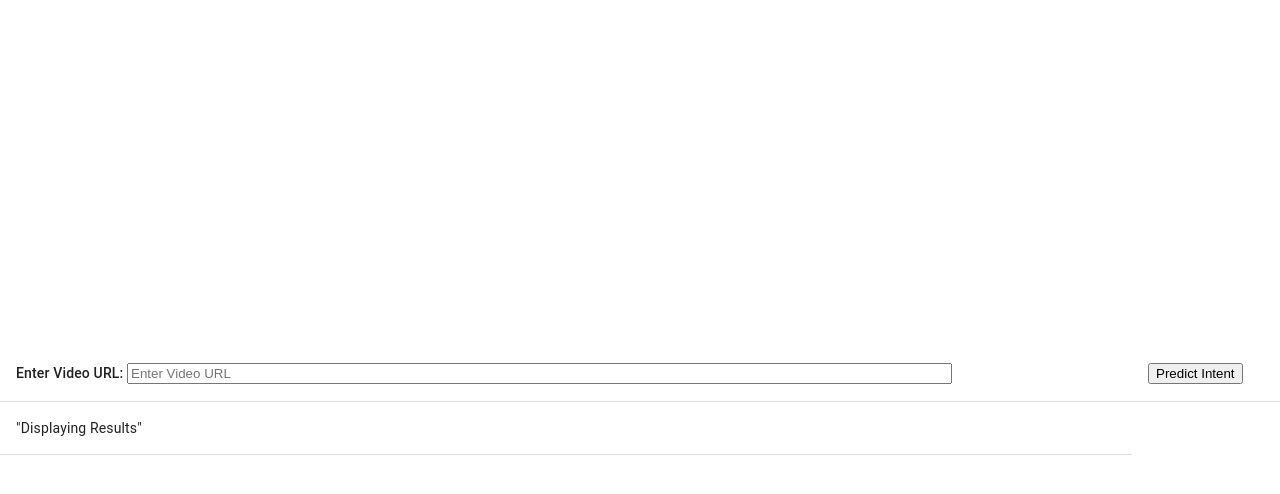
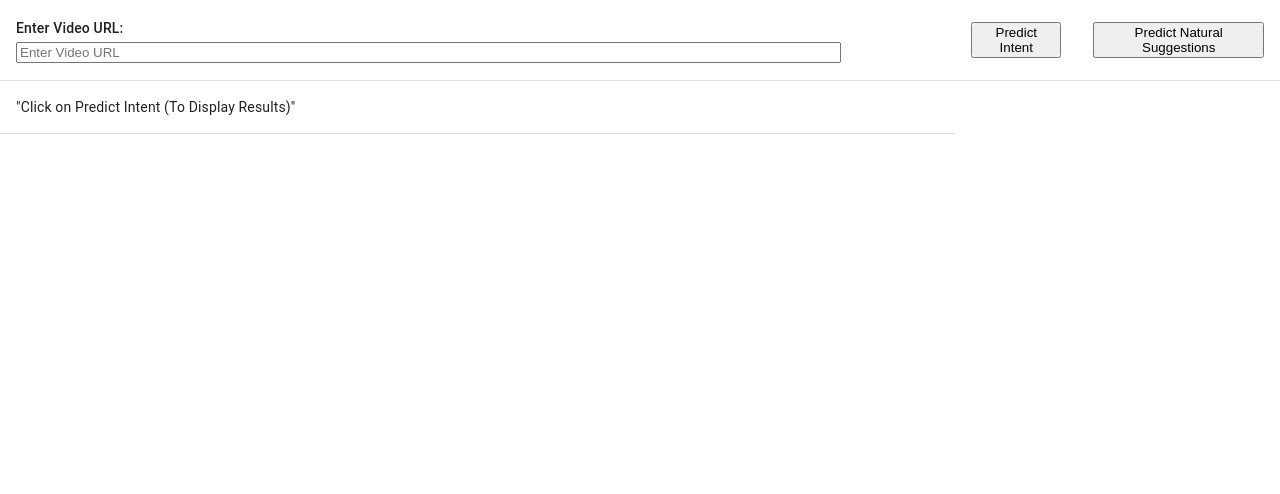
Before and after one commit to Berkeley-ExpressMe/ExpressMe-App, a React (Create React App) app in the folder expressme-app/: page / in a window 1280 px wide. Shown: the top 494 px of the page. Built offline with nearby package versions, Linux system fonts and the light colour scheme.

Commit message:
Checking in final code

```diff
--- a/expressme-app/package.json
+++ b/expressme-app/package.json
@@ -9,6 +9,7 @@
     "@material-ui/icons": "^4.11.3",
     "@material/data-table": "^14.0.0",
     "@mui/material": "^5.9.1",
+    "@mui/x-data-grid": "^5.14.0",
     "@testing-library/jest-dom": "^5.11.4",
     "@testing-library/react": "^11.1.0",
     "@testing-library/user-event": "^12.1.10",
@@ -20,6 +21,7 @@
     "react-speech": "^1.0.2",
     "react-video-recorder": "^3.19.3",
     "typescript": "^4.7.4",
+    "video-react": "^0.15.0",
     "web-vitals": "^2.1.4"
   },
   "scripts": {
--- a/expressme-app/src/App.js
+++ b/expressme-app/src/App.js
@@ -1,5 +1,7 @@
 import logo from './logo.svg';
+import { Player, LoadingSpinner, BigPlayButton } from 'video-react';
 import './App.css';
+
 import { makeStyles } from '@mui/material/styles';
 import Button from '@mui/material/Button';
 import CssBaseline from '@mui/material/CssBaseline';
@@ -7,50 +9,30 @@ import DialogActions from '@mui/material/DialogActions';
 import DialogContent from '@mui/material/DialogContent';
 import Speech from 'react-speech';
 import Table from '@mui/material/Table';
+import { DataGrid, GridColDef, GridValueGetterParams } from '@mui/x-data-grid';
 import Paper from '@mui/material/Paper';
 import TableContainer from '@mui/material/TableContainer';
+import CheckBox from '@mui/material/Checkbox';
 import TableBody from '@mui/material/TableBody';
 import TableCell from '@mui/material/TableCell';
 import TableHead from '@mui/material/TableHead';
 import TableRow from '@mui/material/TableRow';
 import styled from 'styled-components';
-
+//Import useState and useEffect from react
+import React, { useState, useEffect } from 'react';
 //Import the PlayIcon ui
 
 import RecordVideo from './components/RecordVideo';
 import PredictIntent from './components/PredictIntent';
+import PlayArrow from '@material-ui/icons/PlayArrow';
+import { alignProperty } from '@mui/material/styles/cssUtils';
 
 
-var contentToDisplay = "";
-
-function onSuccessPredictIntent(response) {
-  console.log("Successfully predicted intent", response.data);
-  var sentences = response.data.sentences;
-  contentToDisplay = "";
-  contentToDisplay = '<Table><TableHead><TableRow><TableCell>Action: </TableCell><TableCell align="right">Possible Intent :</TableCell></TableRow></TableHead><TableBody><TableRow>&nbsp;</TableRow>';
-  //Iterate Sentences dict and display each sentence within it in a Dialog with Speech component
-  for (var key in sentences) {
-    var sentenceArr = sentences[key];
-    console.log("The Action is ", key);
-    console.log("The sentence is ", sentenceArr);
-    contentToDisplay += '<TableRow colSpan="2"><TableCell>Action :' + key + '</TableCell></TableRow><TableRow>&nbsp;</TableRow>';
-    for (var index in sentenceArr) {
-      contentToDisplay += '<TableRow colSpan="2"><TableCell>' + sentenceArr[index] + '"</TableCell></TableRow><TableRow>&nbsp;</TableRow>';
-    }
-    //Iterate sentence array and display key and sentence in a table with ID Intent_table
-  }
-  contentToDisplay += "<TableRow>&nbsp;</TableRow></TableBody></Table>";
-  //set the contentToDisplay to the table with ID Intent_table
-  console.log("The content to display is ", contentToDisplay);
-  document.getElementById("results").innerHTML = contentToDisplay;
 
 
-}
-function onErrorPredictIntent(err) {
-  //var contentToDisplay = '<div>Error getting Intent: ' + err + '</div>';
-  console.log("Error predicting intent", err);
-  //return (contentToDisplay);
-}
+//Add <Table /> component as a parameter to the PredictIntent function
+
+
 const htmlDecode = content => {
   let e = document.createElement("div");
   e.innerHTML = content;
@@ -58,17 +40,199 @@ const htmlDecode = content => {
 };
 
 function App() {
+  function onSuccessPredictIntent(response) {
+    console.log("Successfully predicted intent", response.data);
+    var sentences = response.data.sentences;
+    var contentToDisplay = "";
+    //contentToDisplay = '<Table><TableHead><TableRow><TableCell>Action: </TableCell><TableCell align="right">Possible Intent :</TableCell></TableRow></TableHead><TableBody><TableRow>&nbsp;</TableRow>';
+    var uniqueKey = 0;
+    let rowData = [...data]
+    //Iterate Sentences dict and display each sentence within it in a Dialog with Speech component
+    for (var key in sentences) {
+      var sentenceArr = sentences[key];
+      console.log("The Action is ", key);
+      console.log("The sentence is ", sentenceArr);
+      //contentToDisplay += '<TableRow colSpan="2"><TableCell>Action :' + key + '</TableCell></TableRow><TableRow>&nbsp;</TableRow>';
+      for (var index in sentenceArr) {
+
+        uniqueKey++;
+        console.log("The key to be pushed is ", uniqueKey);
+        rowData.push({ id: uniqueKey, action: key, intent: sentenceArr[index] });
+        console.log("The data to be pushed is ", rowData);
+        //
+        //setRows.push(rows, { key: index, action: key, intent: sentenceArr[index] });
+      }
+      //Iterate sentence array and display key and sentence in a table with ID Intent_table
+    }
+    setData(rowData);
+    contentToDisplay += "<TableRow>&nbsp;</TableRow></TableBody></Table>";
+    //set the contentToDisplay to the table with ID Intent_table
+    console.log("The content to display is ", contentToDisplay);
+    //document.getElementById("results").innerHTML = contentToDisplay;
+  }
+  function onErrorPredictIntent(err) {
+    //var contentToDisplay = '<div>Error getting Intent: ' + err + '</div>';
+    console.log("Error predicting intent", err);
+    //return (contentToDisplay);
+  }
+  function onSuccessPredictNlpIntent(response) {
+    console.log("Successfully predicted nlp intent", response.data);
+    var sentences = response.data.sentences;
+    var contentToDisplay = "";
+    //contentToDisplay = '<Table><TableHead><TableRow><TableCell>Action: </TableCell><TableCell align="right">Possible Intent :</TableCell></TableRow></TableHead><TableBody><TableRow>&nbsp;</TableRow>';
+    var uniqueKey = 0;
+    let rowData = [...data]
+    //Iterate Sentences dict and display each sentence within it in a Dialog with Speech component
+    for (var key in sentences) {
+      var sentenceArr = sentences[key];
+      console.log("The Action is ", key);
+      console.log("The sentence is ", sentenceArr);
+      //contentToDisplay += '<TableRow colSpan="2"><TableCell>Action :' + key + '</TableCell></TableRow><TableRow>&nbsp;</TableRow>';
+      for (var index in sentenceArr) {
+
+        uniqueKey++;
+        console.log("The key to be pushed is ", uniqueKey);
+        rowData.push({ id: uniqueKey, action: key, intent: sentenceArr[index] });
+        console.log("The data to be pushed is ", rowData);
+        //
+        //setRows.push(rows, { key: index, action: key, intent: sentenceArr[index] });
+      }
+      //Iterate sentence array and display key and sentence in a table with ID Intent_table
+    }
+    setData(rowData);
+    contentToDisplay += "<TableRow>&nbsp;</TableRow></TableBody></Table>";
+    //set the contentToDisplay to the table with ID Intent_table
+    console.log("The content to display is ", contentToDisplay);
+    //document.getElementById("results").innerHTML = contentToDisplay;
+  }
+  function onErrorPredictNlpIntent(err) {
+    //var contentToDisplay = '<div>Error getting Intent: ' + err + '</div>';
+    console.log("Error predicting intent", err);
+    //return (contentToDisplay);
+  }
+
   //Create a Container that holds VideoRecorder and other components
+  const [data, setData] = useState([]); //table data
+  useEffect(() => {
+    console.log("Inside useEffect", data);
+    if (data && data.length > 0) {
+      console.log("Having data going to set it");
+    }
+  }, [data]);
+  const [nlpData, setNlpData] = useState([]);
+
+  useEffect(() => {
+    console.log("Inside useEffect", nlpData);
+    if (nlpData && nlpData.length > 0) {
+      console.log("Having data going to set it", nlpData);
+    }
+  }, [nlpData]);
+  const [nlpResponse, setNlpResponse] = useState([]);
+  useEffect(() => {
+    console.log("Inside useEffect", nlpResponse);
+    if (nlpResponse && nlpResponse.length > 0) {
+      console.log("Having data going to set it", nlpResponse);
+    }
+  }, [nlpResponse]);
+
+
+  const [videoURL, setVideoURL] = useState('https://drive.google.com/uc?export=download&id=1AQh-kFSUa6r6iSNUFFI_PqrKtYpmN77h');
+  useEffect(() => {
+    console.log("Inside useEffect", videoURL);
+    if (videoURL && videoURL.length > 0) {
+      console.log("Having video_url going to set it", videoURL);
+    }
+  }, [videoURL]);
+  const style = {
+    play: {
+      hover: {
+        backgroundColor: 'GhostWhite'
+      },
+      button: {
+        cursor: 'pointer',
+        pointerEvents: 'none',
+        outline: 'none',
+        backgroundColor: 'Gainsboro',
+        border: 'solid 1px rgba(255,255,255,1)',
+        borderRadius: 6
+      }
+    }
+  };
+  const renderSpeechIconForIntent = (params) => {
+    return (
+      <Speech text={params.row.intent} textAsButton="true" style={style} />
+    )
+  };
+  const renderSpeechIconForAction = (params) => {
+    return (
+      <Speech text={params.row.action} textAsButton="true" style={style} />
+    )
+  }
+  const [checked, setChecked] = React.useState([false]);
+
+
+  const renderCheckBoxForIntent = (params) => {
+    return (
+      <CheckBox
+        text={params.row.intent} style={style}
+        checked={checked[params.row.id]}
+        onChange={(event) => {
+          console.log("Event and object", event);
+          console.log("Event and ID", event.target.id);
+          console.log("The checked state is", event.target.checked)
+          let dataFromNlp = [...nlpData];
+          if (event.target.checked) {
+            dataFromNlp.push(params.row.intent);
+            console.log("The data from nlp is ", dataFromNlp);
+            let checkedArray = [...checked];
+            checkedArray[params.row.id] = true;
+            setChecked(checkedArray);
+
+            //Set the checkbox to be selected
+          } else {
+            dataFromNlp = dataFromNlp.filter(item => item !== params.row.intent);
+            let checkedArray = [...checked];
+            checkedArray[params.row.id] = false;
+            setChecked(checkedArray);
+
+            console.log("The data after unchecking an option from nlp is ", dataFromNlp);
+          }
+          console.log("The final set of NLP Data to be submitted is ", dataFromNlp);
+          setNlpData(dataFromNlp);
+        }
+        } />
+    )
+  }
+  const columns = [
+    { field: 'action', headerName: 'Predicted Action', cellStyle: { fontWeight: "Bold" }, renderCell: renderSpeechIconForAction, width: 150 },
+    { field: 'intent', headerName: 'Predicted Intent', cellStyle: { fontWeight: "Bold" }, renderCell: renderSpeechIconForIntent, width: 300 },
+    { field: 'SelectForNLP', headerName: 'Select an Intent to get Natural suggestions', renderCell: renderCheckBoxForIntent, width: 350 }
+  ];
+
+  const nlpColumns = [
+    { field: 'action', headerName: 'Predicted Action', cellStyle: { fontWeight: "Bold" }, renderCell: renderSpeechIconForAction, width: 150 },
+    { field: 'intent', headerName: 'Predicted Intent', cellStyle: { fontWeight: "Bold" }, renderCell: renderSpeechIconForIntent, width: 300 },
+    { field: 'nlpIntent', headerName: 'NLP Intent', cellStyle: { fontWeight: "Bold" }, renderCell: renderSpeechIconForIntent, width: 300 }
+  ];
+
   const Container = styled.div`
     display: flex;
     flex-direction: column;
-    align-items: center;
-    justify-content: center;
-    height: 100vh;
+    align-items: left;
+    justify-content: left;
+    height: 100%;
+  `;
+  const VideoContainer = styled.div`
+    display: flex;
+    flex-direction: column;
+    align-items: right;
+    justify-content: right;
+    height: 100%;
   `;
   return (
+    <div float="right">
+
       <Container>
-
         <Table id="Intent_table">
 
           <TableHead>
@@ -77,19 +241,37 @@ function App() {
               <TableCell>
                 <button color="primary" onClick={() => {
                   var video_url = document.getElementById("video_url").value;
+                  setVideoURL(video_url);
+                  setData([]);
                   PredictIntent(video_url, { onSuccessPredictIntent }, { onErrorPredictIntent });
+                  document.getElementById("video_url").value = videoURL;
                 }} >
                   <span>Predict Intent</span>
                 </button>
               </TableCell>
+              <TableCell>
+                <button color="primary" onClick={() => {
+                  console.log("Going to predict NLP Suggestions for ", nlpData);
+                }}>
+                  <span>Predict Natural Suggestions</span>
+                </button>
+              </TableCell>
             </TableRow>
           </TableHead>
-        <TableBody><TableRow colSpan="2"><TableCell>"Displaying Results"</TableCell></TableRow></TableBody>
-
+          <TableBody><TableRow colSpan="2"><TableCell>"Click on Predict Intent (To Display Results)"</TableCell></TableRow></TableBody>
         </Table>
-      <div id="results"
-      />
+        <div style={{ height: '600px', width: '50%' }} align="left">
+          {data && data.length > 0 && <DataGrid columns={columns} rows={data} />}
+          {nlpData && nlpData.length > 0 && <DataGrid columns={nlpColumns} rows={nlpResponse} />}
+        </div>
       </Container>
+      <VideoContainer>
+        <Player width="150px" height="200px" fluid={false} src={videoURL} playIcon="public/loading.png">
+          <LoadingSpinner />
+          <BigPlayButton position="center" />
+        </Player>
+      </VideoContainer>
+    </div>
   );
 }
 export default App;
```
Also changed, not shown: expressme-app/src/components/PredictIntent.js (+9 -0 lines), expressme-app/public/loading.png (added), expressme-app/src/components/videorecorder.txt, 1 other file (tests, documents, lock files or other folders). Lines whose indentation alone changed are shown as unchanged.
